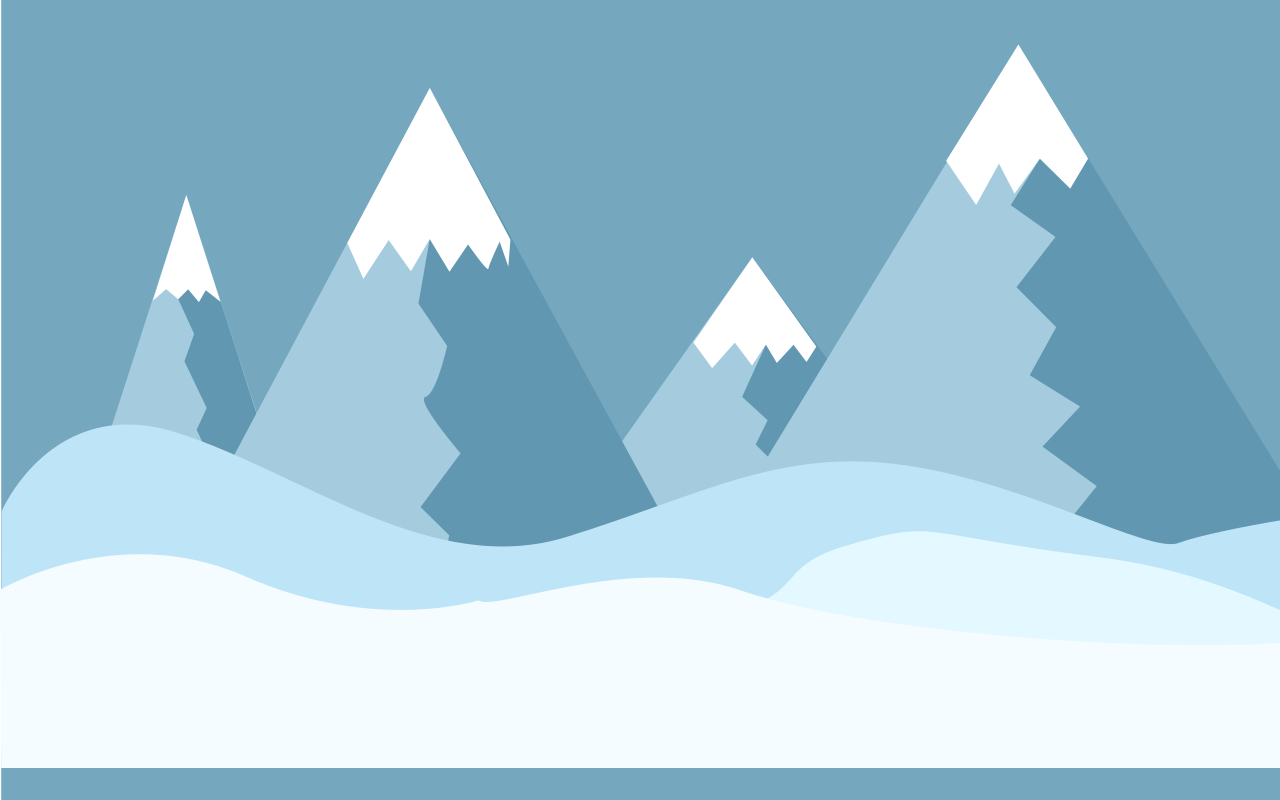
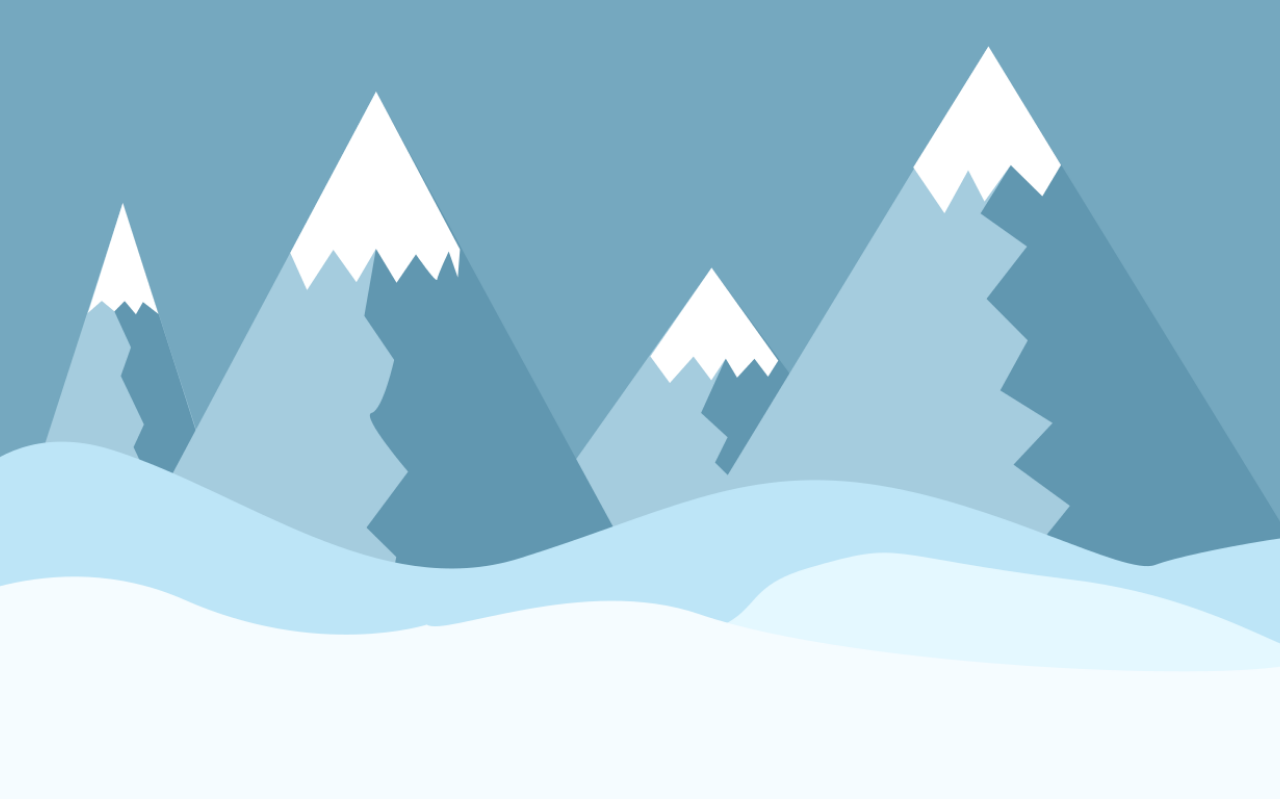
Before and after one commit to mahardhikaa/Snow_Falls, a plain HTML site: page index.html in a window 1280 px wide. Drawn offline with Linux system fonts and the light colour scheme.

Commit message:
Ganti size gambar jadi cover

```diff
--- a/style.css
+++ b/style.css
@@ -1,8 +1,11 @@
-body{
-    background-image: url(background.png);
-}
-
 *{
     margin: 0;
     padding: 0;
 }
+
+body{
+    background-image: url('background.png');
+    background-position: center;
+    background-repeat: no-repeat;
+    background-size: cover;
+}
```
